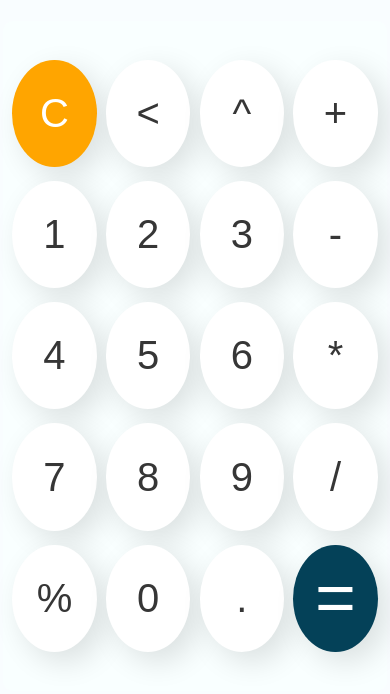
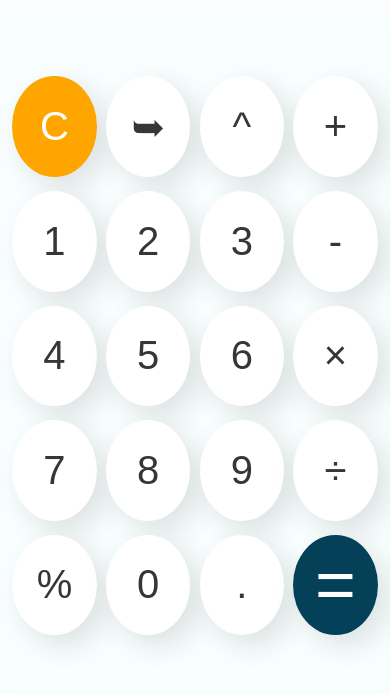
Before and after one commit to Abhishekkumar2021/calculator, a plain HTML site: page index.html in a window 390 px wide. Shown: the part 150-844 px from the top of the page. Drawn offline with Linux system fonts and the light colour scheme.

Commit message:
changed some icons and functionality

```diff
--- a/app.js
+++ b/app.js
@@ -3,12 +3,13 @@ const screen = document.querySelector(".screen");
 let expression = "";
 for (let button of buttons) {
 	button.addEventListener("click", (evt) => {
-		if (evt.target.innerText === "<") {
+		if (evt.target.innerText === "➥") {
 			expression = expression.slice(0, expression.length - 1);
 		} else if (evt.target.innerText === "C") {
 			expression = "";
 		} else if (evt.target.innerText === "=") {
 			expression = expression.replace("^", "**");
+			expression = expression.replace("÷", "/");
 			expression = eval(expression);
 			let num = parseFloat(expression);
 			num = num.toFixed(2);
--- a/index.html
+++ b/index.html
@@ -12,7 +12,7 @@
 			<div class="screen"> </div>
 			<div class="buttons">
 				<button id="C">C</button>
-				<button>&lt;</button>
+				<button>&#10149;</button>
 				<button>^</button>
 				<button>+</button>
 				<button>1</button>
@@ -22,11 +22,11 @@
 				<button>4</button>
 				<button>5</button>
 				<button>6</button>
-				<button>*</button>
+				<button>&#215;</button>
 				<button>7</button>
 				<button>8</button>
 				<button>9</button>
-				<button>/</button>
+				<button>&#247;</button>
 				<button>%</button>
 				<button>0</button>
 				<button>.</button>
--- a/style.css
+++ b/style.css
@@ -65,7 +65,7 @@ button:active {
 @media only screen and (max-width: 500px) {
 	button {
 		border-radius: 50%;
-		height: 16%;
+		height: 15%;
 		width: 22%;
 		background: white;
 		box-shadow: 10px 10px 30px rgba(0, 0, 0, 0.123);
```
